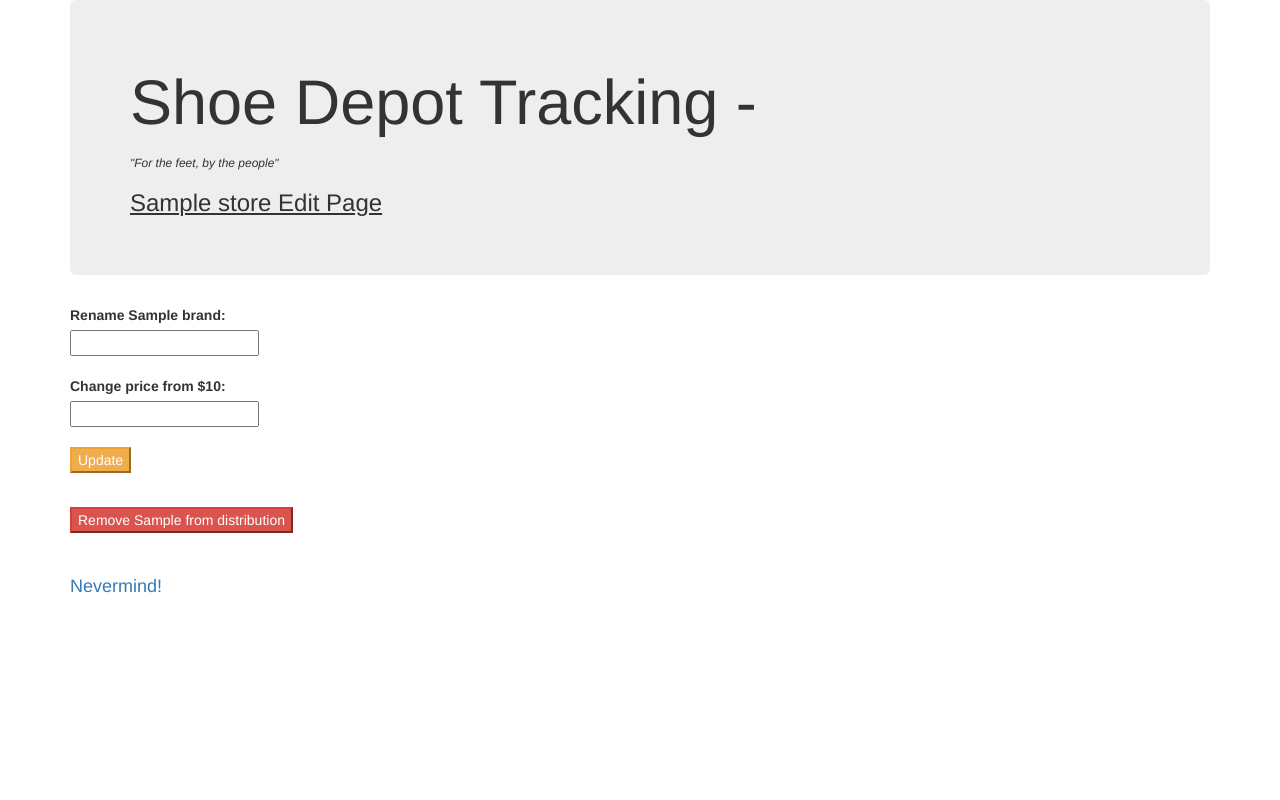
After one commit to CallaRudolph/php-shoeDistribution, a PHP site: template views/shoe_edit.html.twig in a window 1280 px wide. The commit adds this page. Run offline with PHP 8.4, Linux system fonts and the light colour scheme; the template is opened without the code that fills it: most values are stand-ins (such as "Sample title", 1, 10 or a date in 2020); some libraries are stand-ins or nearby versions.

Commit message:
creat shoe_edit twig with get route

```diff
--- a/app/app.php
+++ b/app/app.php
@@ -104,5 +104,10 @@
         return $app['twig']->render('shoe.html.twig', array('shoe' => $shoe, 'shoes' => Shoe::getAll(), 'stores' => $shoe->getStores(), 'all_stores' => Store::getAll()));
     });
 
+    $app->get("shoe/{id}/edit", function($id) use ($app) {
+        $shoe = Shoe::find($id);
+        return $app['twig']->render('shoe_edit.html.twig', array('shoe' => $shoe));
+    });
+
     return $app;
 ?>
--- a/views/shoe.html.twig
+++ b/views/shoe.html.twig
@@ -38,7 +38,7 @@
                 <button type="submit" class="btn-info">Add store</button>
             </form>
             <br>
-
+            <p><a href="/shoe/{{ shoe.getId }}/edit">Edit</a> {{ shoe.getBrand }}</p>
             <p><a href="/">Return</a> to main page</p>
         </div>
     </body>
--- /dev/null
+++ b/views/shoe_edit.html.twig
@@ -0,0 +1,37 @@
+<html>
+    <head>
+        <link rel="stylesheet" href="https://maxcdn.bootstrapcdn.com/bootstrap/3.3.7/css/bootstrap.min.css">
+        <title>Shoe Edit</title>
+    </head>
+    <body>
+        <div class="container">
+            <div class="jumbotron">
+                <h1>Shoe Depot Tracking -<h1>
+                <h6><em>"For the feet, by the people"</em></h6>
+                <h3><u>{{ store.getName }} Edit Page</u></h3>
+            </div>
+
+            <form action="/shoe/{{ shoe.getId }}" method="post">
+                <input type="hidden" name="_method" value="patch">
+
+                <label for="brand">Rename {{ shoe.getBrand }} brand:</label>
+                <br>
+                <input type="brand" name="brand" id="brand" required>
+                <br><br>
+                <label for="price">Change price from ${{ shoe.getPrice }}:</label>
+                <br>
+                <input type="price" name="price" id="price" required>
+                <br><br>
+                <button type="submit" class="btn-warning">Update</button>
+            </form>
+            <br>
+            <form action="/shoe/{{ shoe.getId }}" method="post">
+                <input type="hidden" name="_method" value="delete">
+
+                <button type="submit" class="btn-danger">Remove {{ shoe.getBrand }} from distribution</button>
+            </form>
+            <br>
+            <h4><a href="/">Nevermind!</a></h4>
+        </div>
+    </body>
+</html>
```
